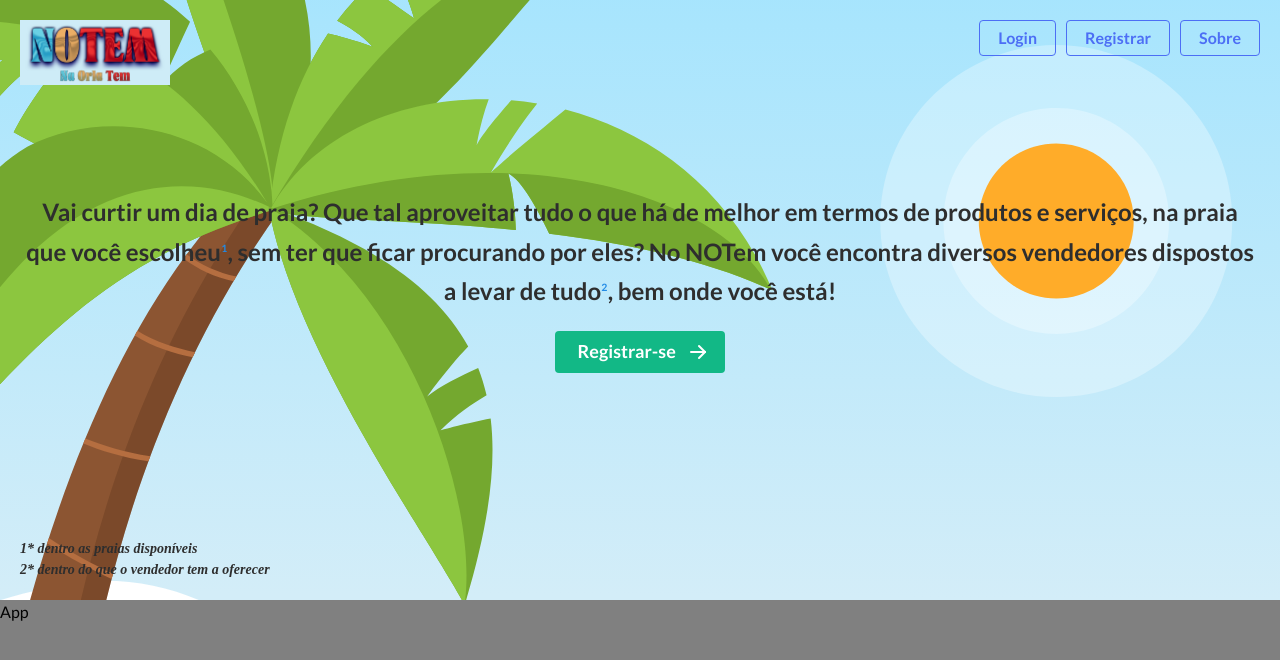
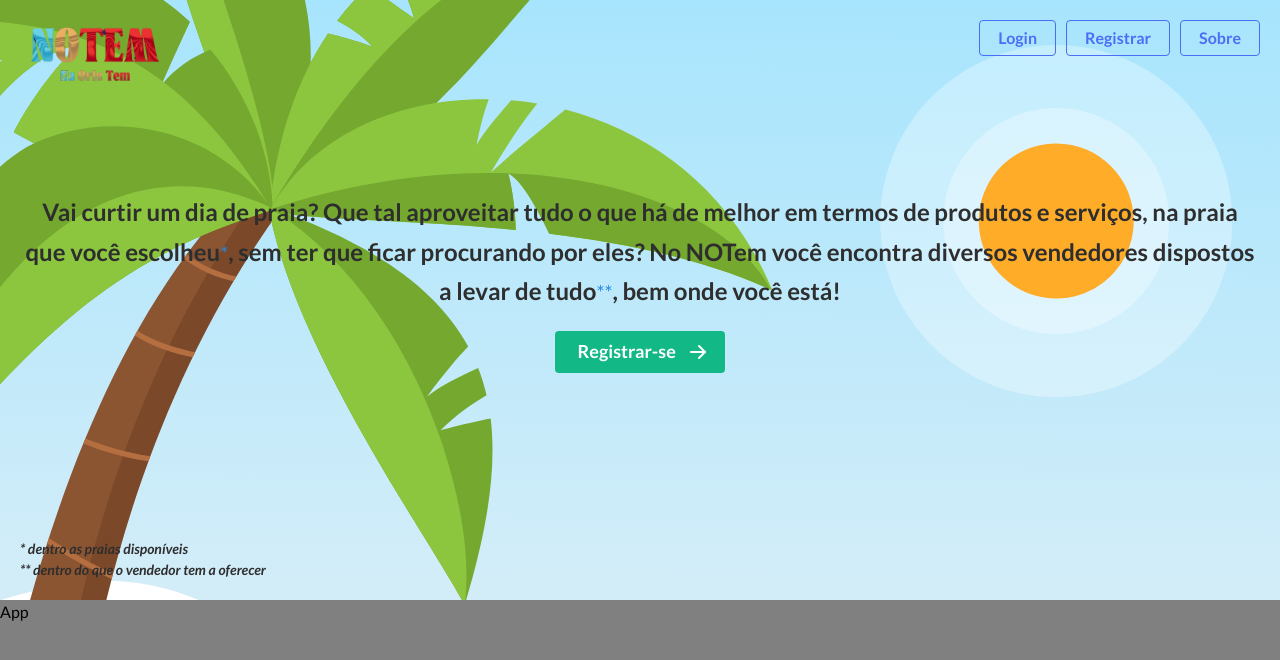
Before and after one commit to bruno-calasans-ifpe/project-notem-client, a React (Vite) app: page / in a window 1280 px wide. Shown: the top 660 px of the page. Built offline with nearby package versions, Linux system fonts and the light colour scheme.

Commit message:
fix some text issues

```diff
--- a/src/layout/Header/Header.tsx
+++ b/src/layout/Header/Header.tsx
@@ -8,7 +8,7 @@
       <TopHeader>
         <LogoArea id="logo">
           <Image
-            src="./imgs/notem-logotype.jpg"
+            src="./imgs/notem-logotype.png"
             alt="notem logo"
             w={150}
           />
@@ -36,6 +36,7 @@
           </Group>
         </MenuArea>
       </TopHeader>
+
       <BottomHeader>
         <WelcomeMsgArea>
           <Text
@@ -45,8 +46,8 @@
             c="dark"
           >
             Vai curtir um dia de praia? Que tal aproveitar tudo o que há de melhor em termos de produtos e serviços, na
-            praia que você escolheu<Anchor href="#obs1">¹</Anchor>, sem ter que ficar procurando por eles? No NOTem você
-            encontra diversos vendedores dispostos a levar de tudo<Anchor href="#obs2">²</Anchor>, bem onde você está!
+            praia que você escolheu<Anchor href="#obs1">*</Anchor>, sem ter que ficar procurando por eles? No NOTem você
+            encontra diversos vendedores dispostos a levar de tudo<Anchor href="#obs2">**</Anchor>, bem onde você está!
           </Text>
 
           <Button
@@ -70,9 +71,8 @@
             fs="italic"
             c="dark"
             fw="bold"
-            ff="cursive"
           >
-            1* dentro as praias disponíveis
+            * dentro as praias disponíveis
           </Text>
           <Text
             id="obs2"
@@ -80,9 +80,8 @@
             fs="italic"
             c="dark"
             fw="bold"
-            ff="cursive"
           >
-            2* dentro do que o vendedor tem a oferecer
+            ** dentro do que o vendedor tem a oferecer
           </Text>
         </ObsArea>
       </BottomHeader>
--- a/src/layout/Header/header.style.ts
+++ b/src/layout/Header/header.style.ts
@@ -40,7 +40,6 @@
   justify-content: space-around;
   align-items: center;
   flex-grow: 1;
-  color: var(--letterColor1o1);
 `
 
 export const WelcomeMsgArea = styled.div`
```
